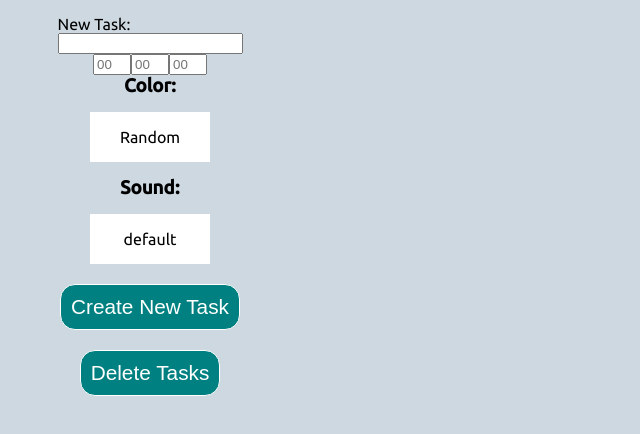
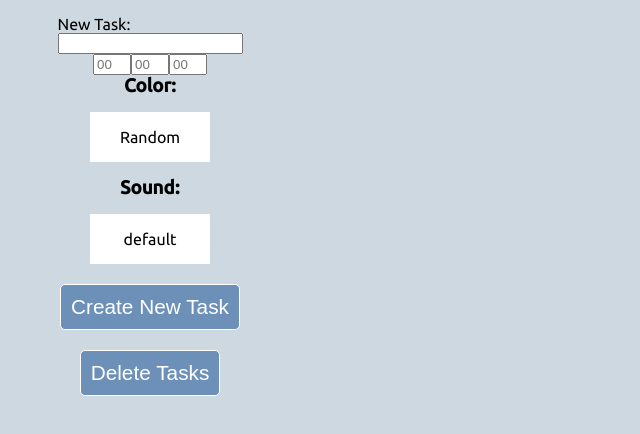
Before and after one commit to TheCodingComposer/TaskFlow, a React (Create React App) app: page / in a window 1280 px wide. Shown: the top 434 px of the page, without its empty margins (0-640 px from the left). Built offline with nearby package versions, Linux system fonts and the light colour scheme.

Commit message:
Update button styling

```diff
--- a/src/App.css
+++ b/src/App.css
@@ -27,9 +27,9 @@ body {
 
 button {
     color: white;
-    background-color: teal;
+    background-color: #6d90b9;
     border: 1px solid white;
-    border-radius: 15px;
+    border-radius: 5px;
     font-size: 1.3rem;
     padding: 10px;
     margin: 10px 0;
```
